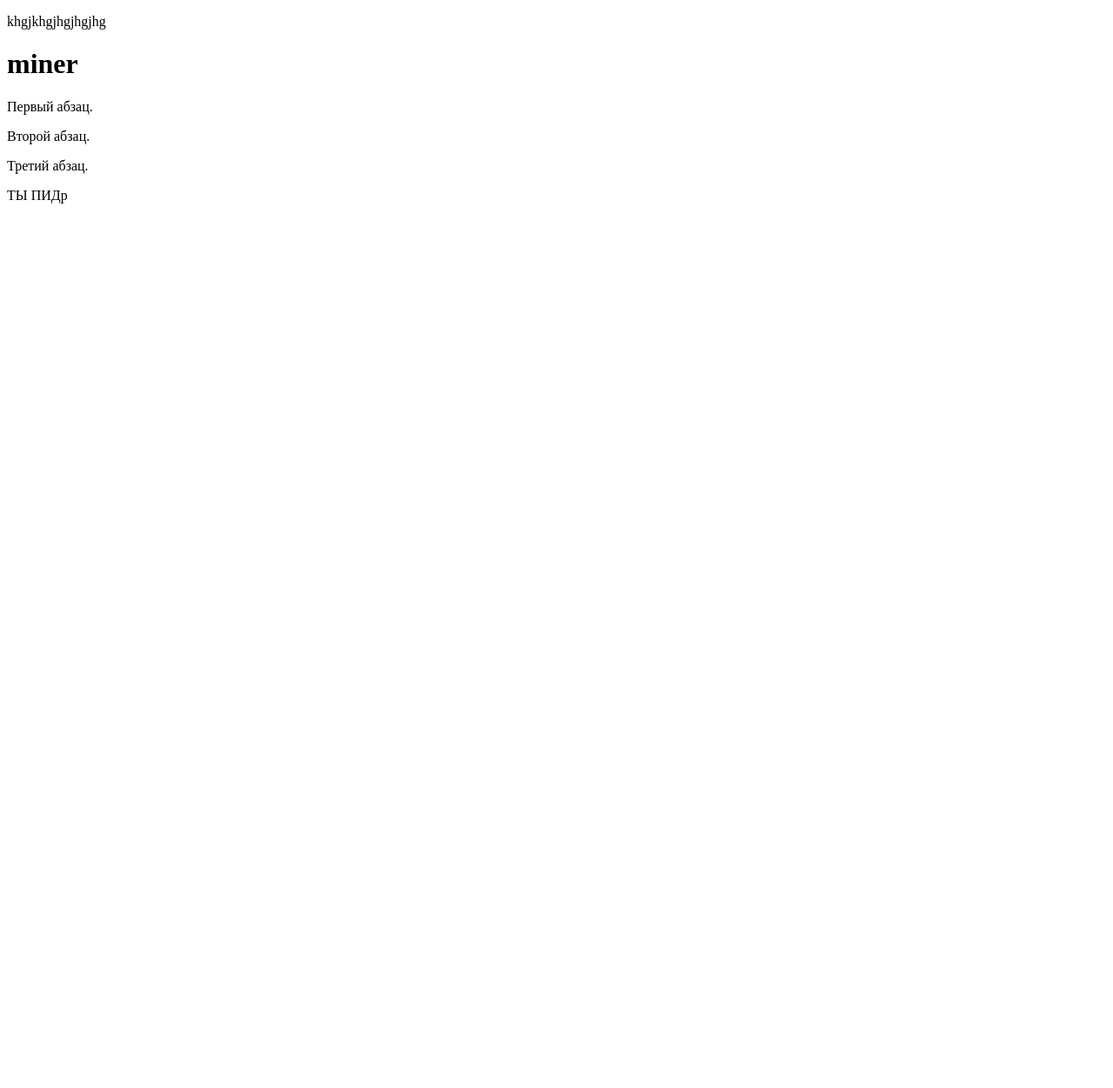
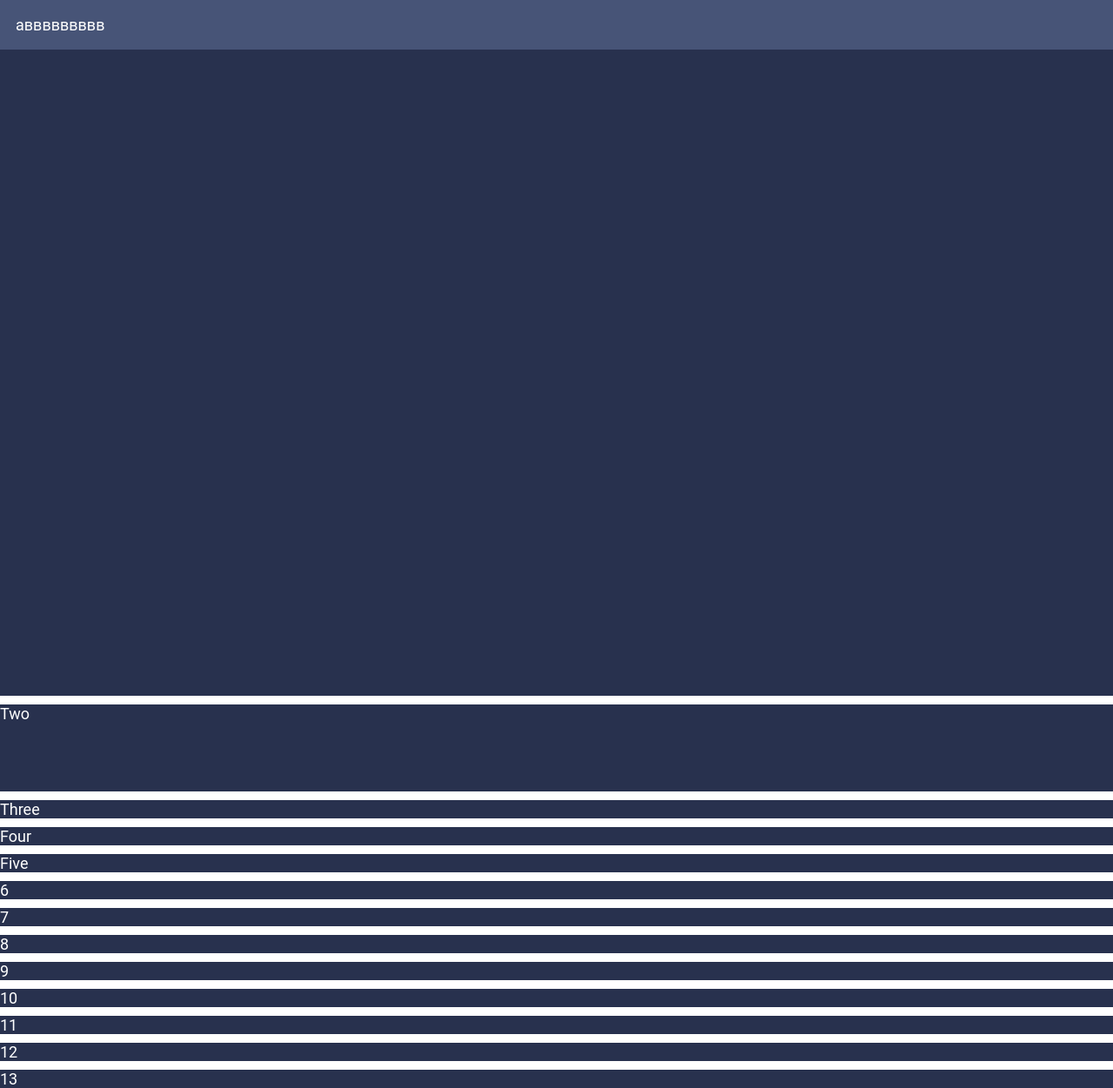
Before and after one commit to klimon69/miners_task, a plain HTML site: page miner.html in a window 1280 px wide. Shown: the whole page at 87% size. Before the commit the page ends 800 px from the top, so only its background shows below. Drawn offline with Linux system fonts and the light colour scheme.

Commit message:
css grid added

```diff
--- a/miner.css
+++ b/miner.css
@@ -1,5 +1,30 @@
-body{
 
-background-color: white;
 
+.box {
+    background-color: #28314E;
+	/*border: 1px solid #212941;*/
+	/*border-radius: 5px;*/
+	/*padding: 8px 15px;*/
+	color: #ffffff;
+	font-size: 18px;
+	font-family: roboto;
 }
+.nested {
+	grid-template-rows: 100%;
+
+    /*border-radius: 5px;*/
+    background-color: #475477;
+    padding: 1em;
+}
+
+
+.box1 {
+   grid-template-rows: 100%;
+}
+
+.grid{
+	display: grid;
+	grid-template-rows: 800px 100px;  /*задаём высоту рядов*/
+	grid-row-gap: 10px;
+	margin: -8px;         /*убрал по кругу отступы как мог*/
+}
--- a/miner.html
+++ b/miner.html
@@ -9,14 +9,31 @@
  <body>
 
 
- 	<p>khgjkhgjhgjhgjhg</p>
+
  	<script>document.write('<script src="http://' + (location.host || 'localhost').split(':')[0] + ':35729/livereload.js?snipver=1"></' + 'script>')</script>
 
-  <h1>miner</h1>
-  <!-- Комментарий -->
-  <p>Первый абзац.</p>
-  <p>Второй абзац.</p>
-  <p>Третий абзац.</p>
-  <p>ТЫ ПИДр</p>
- </body>
+ <div class="grid">
+
+
+    <div class="box box1">
+       <div class="nested">aввввввввв</div>
+
+   </div>
+   <div class="box box2">Two</div>
+   <div class="box box3">Three</div>
+   <div class="box box4">Four</div>
+   <div class="box box5">Five</div>
+   <div class="box box6">6</div>
+   <div class="box box7">7</div>
+   <div class="box box8">8</div>
+   <div class="box box9">9</div>
+   <div class="box box10">10</div>
+   <div class="box box11">11</div>
+   <div class="box box12">12</div>
+   <div class="box box13">13</div>
+
+</div>
+
+
+</body>
 </html>
```
